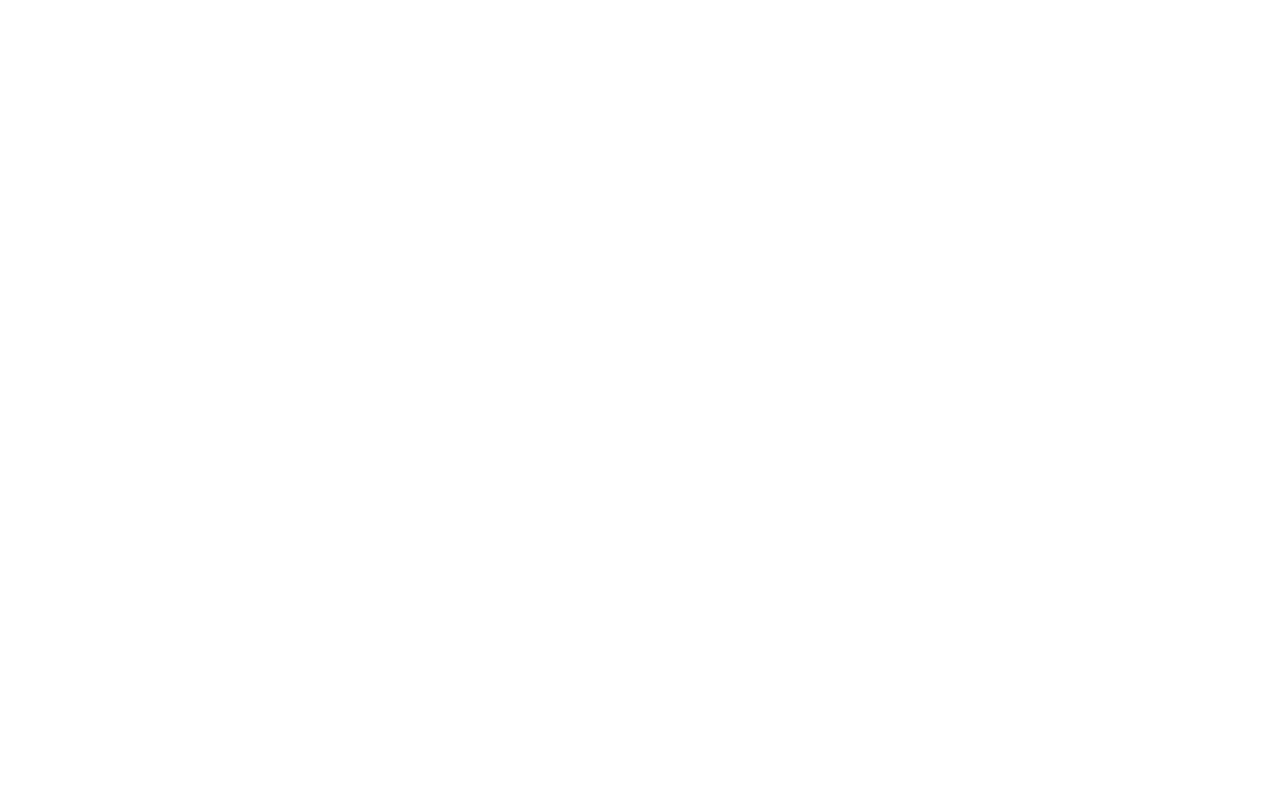
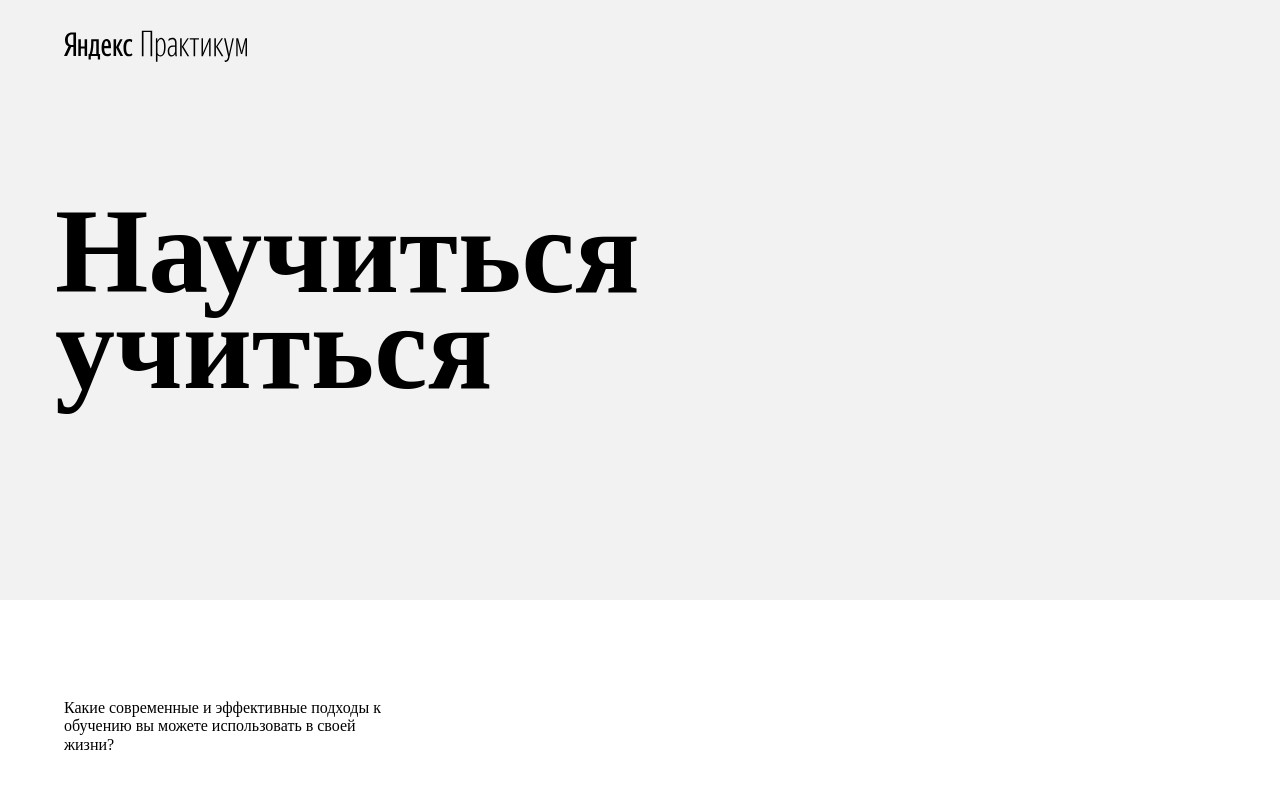
Before and after one commit to AlinaBodrenkova/how-to-learn, a plain HTML site: page index.html in a window 1280 px wide. Drawn offline with Linux system fonts and the light colour scheme.

Commit message:
second commit"

```diff
--- /dev/null
+++ b/blocks/header/__subtitle/header__subtitle.css
@@ -0,0 +1,6 @@
+.header__subtitle {
+    width: 338px;
+    position: absolute;
+    left: 64px;
+    bottom: 30px;
+}
--- /dev/null
+++ b/blocks/header/__title/header__title.css
@@ -0,0 +1,10 @@
+.header__title {
+    width: 730px;
+    margin-left: 15px;
+    font-size: 120px;
+    font-weight: 600;
+    line-height: 96px;
+
+
+
+}
--- /dev/null
+++ b/blocks/header/header.css
@@ -0,0 +1,8 @@
+.header {
+    min-height: 600px;
+    max-height: 756px;
+    background-color: #f2f2f2;
+    display: flex;
+    align-items: center;
+
+}
--- /dev/null
+++ b/blocks/logo/_place/logo_place_header.css
@@ -0,0 +1,5 @@
+.logo_place_header {
+    position: absolute;
+    top: 30px;
+    left: 64px;
+}
--- /dev/null
+++ b/blocks/page/index.css
@@ -0,0 +1,7 @@
+.page {
+    box-sizing: border-box;
+    margin: 0;
+    padding: 0;
+    min-width: 1100px;
+    max-width: 1600px;
+}
--- a/index.html
+++ b/index.html
@@ -3,10 +3,35 @@
 <head>
   <meta charset="UTF-8">
   <meta name="viewport" content="width=device-width, initial-scale=1.0">
-  <link rel="stylesheet" href="./styles/style.css">
+  <link rel="stylesheet" href="./styles/index.css">
   <title>Научиться учиться</title>
 </head>
 <body>
+  <div class="page">
+    <header class="header">
+      <img class="logo logo_place_header" src="./images/logo_place_header.svg" alt="logo_yandex"/>
+      <div class="header__title">
+            <ul style="list-style-type: none;">
+              <li>Научиться</li>
+              <li>учиться</li>
+            </ul>
+      </div>
+      <div class="header__subtitle">
+        <p>Какие современные и эффективные подходы
+           к обучению вы можете использовать в своей жизни?</p>
+      </div>
+      <div class="header__link">
+
+      </div>
+      <div class="header__main-illustration">
+
+      </div>
+      <div class="header__square-pic">
+
+      </div>
+
+    </header>
+  </div>
 
 </body>
 </html>
--- /dev/null
+++ b/styles/fonts.css
@@ -0,0 +1,5 @@
+@font-face {
+    font-family: 'Helvetica Neue', 'Arial', sans-serif;
+    src: url(./../fonts/HelveticaNeue-Roman.otf) format('truetype');
+    font-weight: 600;
+}
--- /dev/null
+++ b/styles/index.css
@@ -0,0 +1,8 @@
+@import url(./normalize.css);
+@import url(./fonts.css);
+@import url(./../blocks/page/index.css);
+@import url(./../blocks/header/header.css);
+@import url(../blocks/logo/logo.css);
+@import url(../blocks/logo/_place/logo_place_header.css);
+@import url(../blocks/header/__title/header__title.css);
+@import url(../blocks/header/__subtitle/header__subtitle.css);
--- a/styles/style.css
+++ /dev/null
@@ -1 +0,0 @@
-@import url(./normalize.css);
```
Also changed, not shown: blocks/logo/logo.css (added), fonts/HelveticaNeue-Roman.otf (added).
